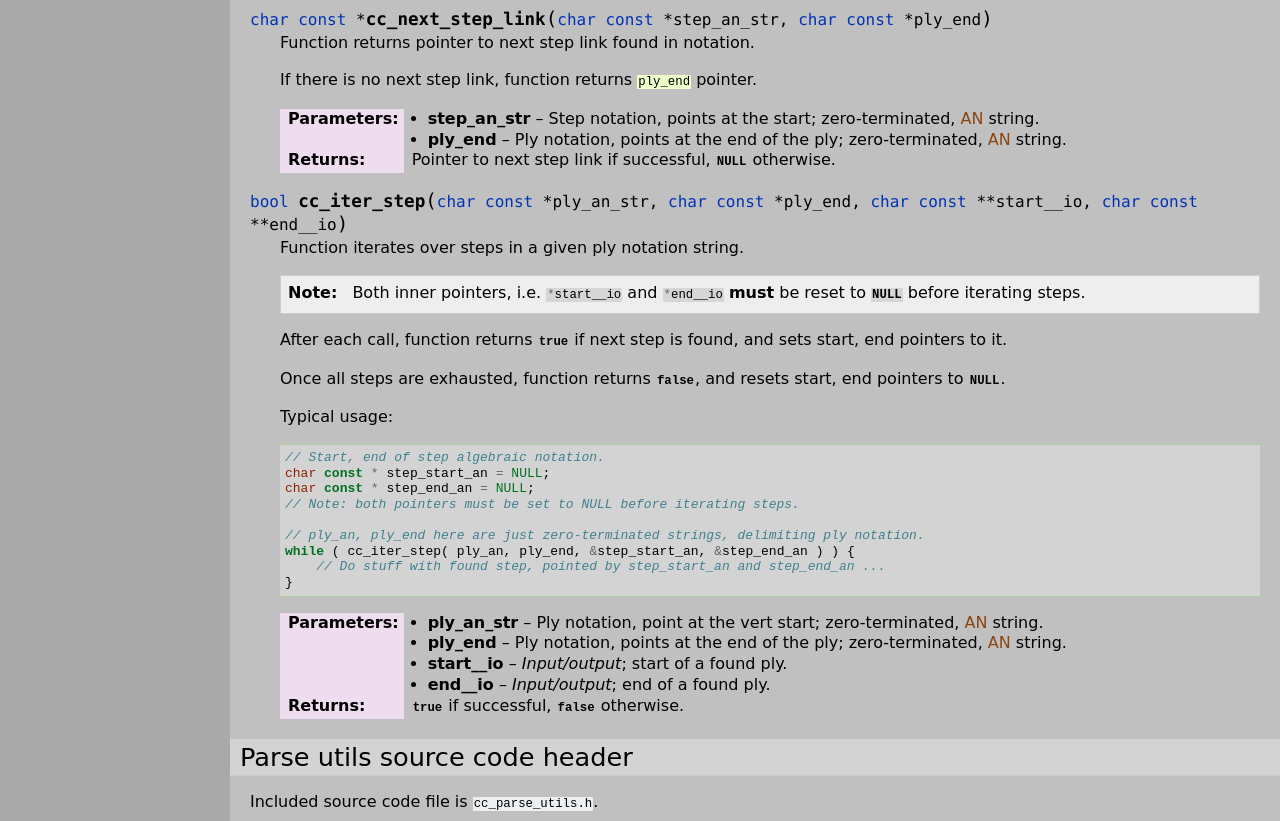
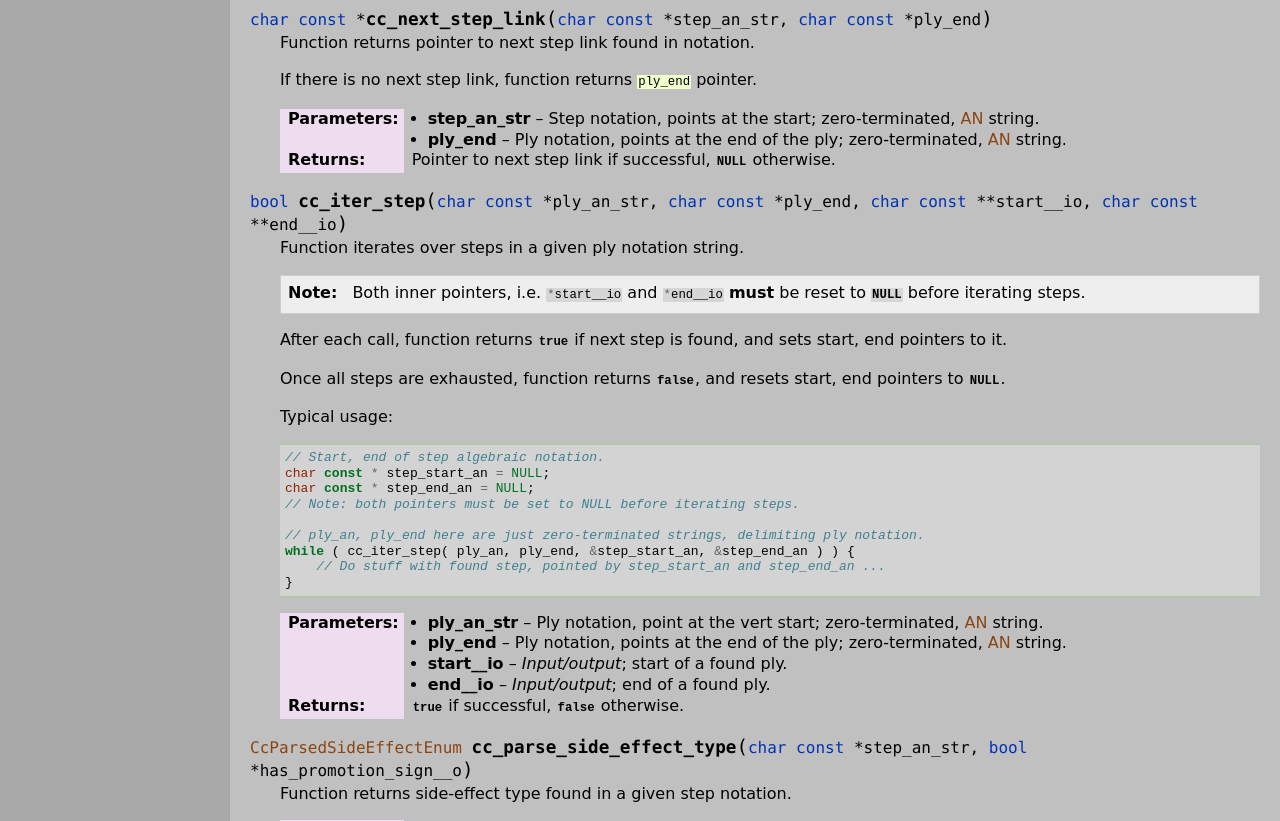
Before and after one commit to mmlacak/crochess, a Sphinx documentation site: the page built from docs/source/libcc/ccparseutils.rst, in a window 1280 px wide and 1400 px high, scrolled down 3952 px. Shown: the top 821 px of the window. Built offline with Sphinx 7.4.7, drawn with Linux system fonts in a browser that asks for light colours; some of the changed text lies outside the part shown.

Commit message:
Documented cc_parse_side_effect_type().

```diff
--- a/docs/source/conf.py
+++ b/docs/source/conf.py
@@ -26,10 +26,10 @@ copyright = '2021, Mario Mlačak'
 author = 'Mario Mlačak'
 
 # The short X.Y version
-version = "0.0.1.649:1081+20240809.122427"   # docs-new-lib-short-version-major-minor-feature-commit+meta~breaks-place-marker
+version = "0.0.1.650:1082+20240809.150412"   # docs-new-lib-short-version-major-minor-feature-commit+meta~breaks-place-marker
 
 # The full version, including alpha/beta/rc tags
-release = "0.0.1.649:1081+20240809.122427"   # docs-new-lib-full-version-major-minor-feature-commit+meta~breaks-place-marker
+release = "0.0.1.650:1082+20240809.150412"   # docs-new-lib-full-version-major-minor-feature-commit+meta~breaks-place-marker
 
 
 # -- General configuration ---------------------------------------------------
--- a/docs/source/libcc/ccparseutils.rst
+++ b/docs/source/libcc/ccparseutils.rst
@@ -317,6 +317,14 @@ Parse utils functions
     :param end__io: *Input/output*; end of a found ply.
     :returns: :c:data:`true` if successful, :c:data:`false` otherwise.
 
+.. c:function:: CcParsedSideEffectEnum cc_parse_side_effect_type( char const * step_an_str, bool * has_promotion_sign__o )
+
+    Function returns side-effect type found in a given step notation.
+
+    :param step_an_str: Step notation, points at side-effect;
+        zero-terminated, :term:`AN` string.
+    :param has_promotion_sign__o: *Output*; pointer to promotion sign flag storage.
+    :returns: Side-effect type, :c:enum:`CcParsedSideEffectEnum` value.
 
 
 
```
Also changed, not shown: 2 other files.
